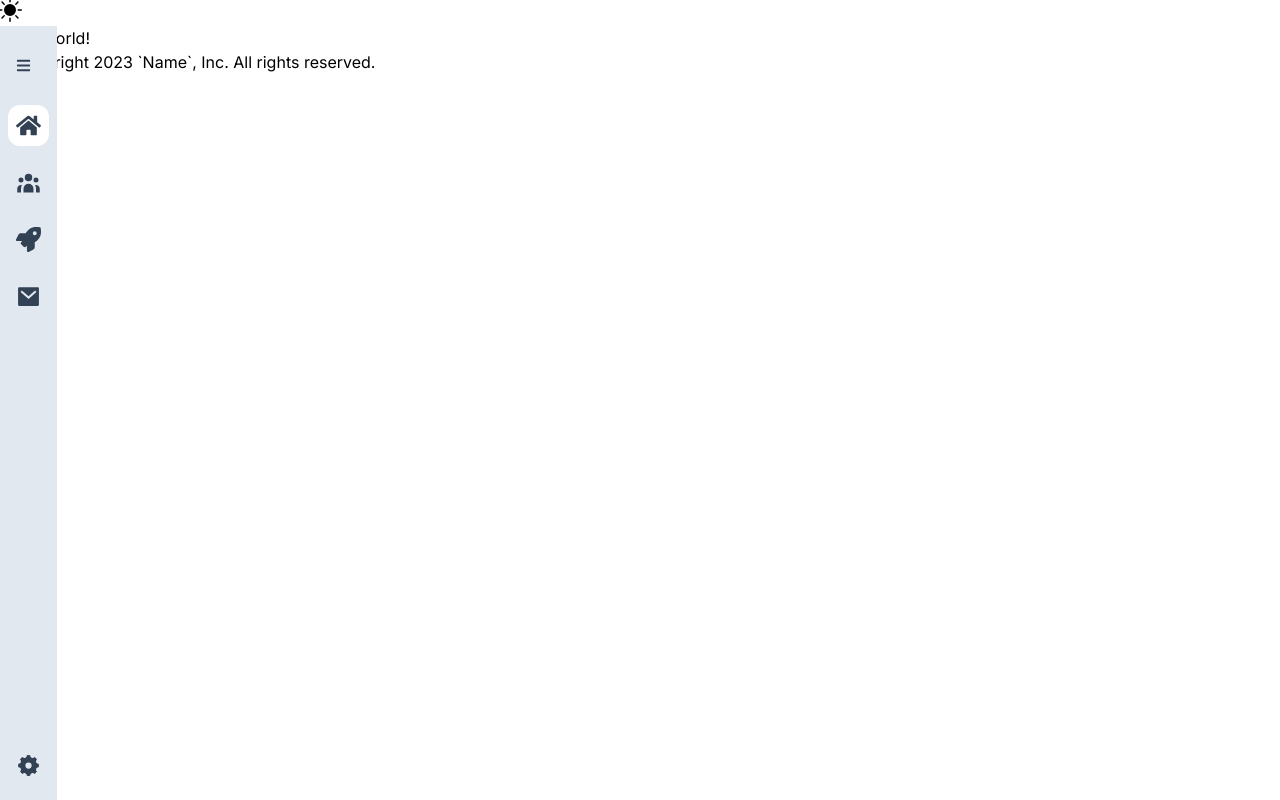
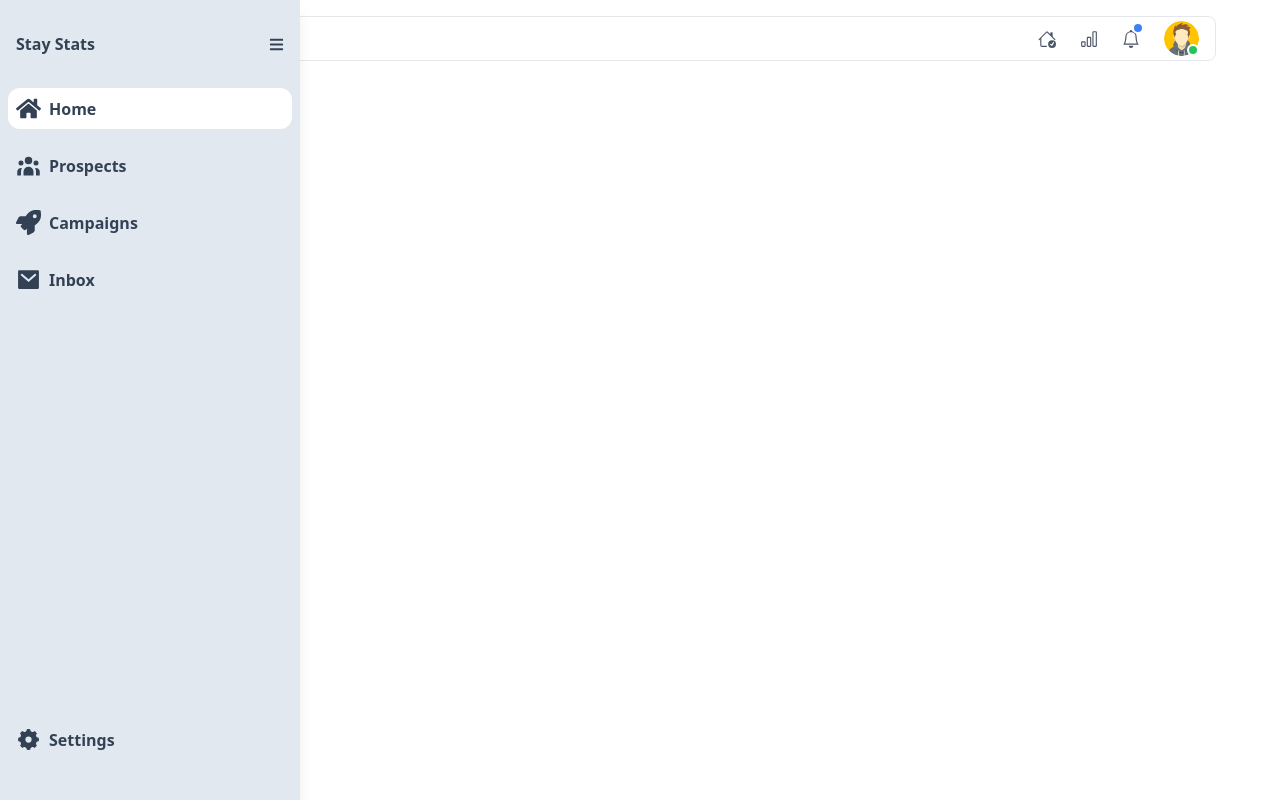
Before and after one commit to Subham-Maity/staystats, a Next.js app in the folder client/: page / in a window 1280 px wide. Built offline with nearby package versions, Linux system fonts and the light colour scheme.

Commit message:
added navbar

```diff
--- a/client/src/app/layout.tsx
+++ b/client/src/app/layout.tsx
@@ -1,14 +1,16 @@
+"use client"
+
+import React, { useState } from "react";
 import Navbar from "@/components/navbar/Navbar";
 import Sidebar from "@/components/navbar/Sidebar";
 import "./globals.css";
-import type {Metadata} from "next";
-import {Inter} from "next/font/google";
+import type { Metadata } from "next";
+import { Inter } from "next/font/google";
 import Footer from "@/components/footer/Footer";
 import Providers from "@/app/providers";
 import ThemeSwitcher from "@/components/mode/Switcher";
-import React from "react";
 
-const inter = Inter({subsets: ["latin"]});
+const inter = Inter({ subsets: ["latin"] });
 
 export const metadata: Metadata = {
   title: "Stay Stats",
@@ -20,16 +22,20 @@ export default function RootLayout({
 }: {
   children: React.ReactNode;
 }) {
+  const [isSidebarOpen, setIsSidebarOpen] = useState(false);
+
+  const toggleSidebar = () => {
+    console.log("toggle sidebar");
+    setIsSidebarOpen(!isSidebarOpen);
+  };
+
   return (
-        <html lang="en">
-        <body className={inter.className}>
-        <Providers>
-            <Navbar/>
-            <Sidebar/>
-            {children}
-            <Footer/>
-        </Providers>
-        </body>
-        </html>
+    <div className="flex">
+      <Sidebar isSidebarOpen={isSidebarOpen} toggleSidebar={toggleSidebar} />
+      <div className="flex flex-col justify-start items-center w-full">
+        <Navbar isSidebarOpen={isSidebarOpen} toggleSidebar={toggleSidebar} />
+        <div className="w-[90%]">{children}</div>
+      </div>
+    </div>
   );
 }
--- a/client/src/components/navbar/Navbar.tsx
+++ b/client/src/components/navbar/Navbar.tsx
@@ -1,12 +1,141 @@
-import React from 'react';
-import ThemeSwitcher from "@/components/mode/Switcher";
+// import React from 'react';
+// import ThemeSwitcher from "@/components/mode/Switcher";
 
-const Navbar = () => {
-    return (
-        <div>
-            <ThemeSwitcher/>
+// const Navbar = () => {
+//     return (
+//         <div>
+//             <ThemeSwitcher/>
+//         </div>
+//     );
+// };
+
+// export default Navbar;
+
+
+"use client";
+import React, { useState, useRef, useEffect } from "react";
+import { usePathname } from "next/navigation";
+import { motion } from "framer-motion";
+import { RiMenuUnfoldFill } from "react-icons/ri";
+import { BsBell, BsBarChart, BsDot, BsHouseCheck } from "react-icons/bs";
+import { MdOutlineTipsAndUpdates, MdLogout } from "react-icons/md";
+import Image from "next/image";
+// import Breadcrumbs from "./Breadcrumbs";
+import profileImage from "../../../public/assets/avatar01.png";
+
+
+
+
+
+const Navbar = ({ toggleSidebar, isSidebarOpen }: any) => {
+  const [isProfileDropDownOpen, setIsProfileDropDownOpen] = useState(false);
+  const [pathName, setPathName] = useState("");
+
+  const profileDropdownRef = useRef(null);
+
+  const toggleDropdown = () => {
+    console.log("toggle dropdown");
+    setIsProfileDropDownOpen(!isProfileDropDownOpen);
+  };
+
+  const logoutHandler = () => {
+    // signOut();
+    console.log("logout");
+  };
+  console.log("Application re rendering");
+
+  const pathname = usePathname();
+
+  useEffect(() => {
+    setPathName(pathname);
+  }, [setPathName, pathname]);
+
+  useEffect(() => {
+    const handleClickOutside = (event: any) => {
+      console.log("handle click outside");
+      if (
+          profileDropdownRef.current &&
+          // @ts-ignore
+        !profileDropdownRef.current.contains(event.target)
+      ) {
+        setIsProfileDropDownOpen(false);
+      }
+    };
+
+    document.addEventListener("click", handleClickOutside);
+
+    return () => {
+      document.removeEventListener("click", handleClickOutside);
+    };
+  }, []);
+  return (
+    <div className="flex flex-col gap-2 cursor-pointer mt-4 text-gray-600 w-[90%]">
+      <div className="navbar flex justify-between items-center px-4 py-1 bg-white border border-sm rounded-lg">
+        <div className="flex items-center justify-around gap-6">
+          <RiMenuUnfoldFill
+            size={18}
+            onClick={() => {
+              toggleSidebar();
+            }}
+            className={`block lg:hidden`}
+          />
+          <MdOutlineTipsAndUpdates size={18} />
         </div>
-    );
+        <div className="flex items-center justify-around gap-6">
+          <BsHouseCheck size={18} />
+          <BsBarChart size={18} />
+          <div className="relative">
+            <span className="absolute rounded-full h-3 w-3 bg-blue-500 border-2 border-white -top-2 -right-1"></span>
+            <BsBell size={18} />
+          </div>
+          <div className="relative" ref={profileDropdownRef}>
+            <span className="absolute rounded-full h-3 w-3 bg-green-500 border-2 border-white right-0 bottom-0"></span>
+            <Image
+              src={profileImage}
+              height={35}
+              width={35 }
+              alt="Image"
+              className="rounded-full cursor-pointer"
+              onClick={toggleDropdown}
+            />
+            {isProfileDropDownOpen && (
+              <motion.div
+                initial={{ x: 20, y: -10, scale: 0.8 }}
+                animate={{ x: 0, y: 0, scale: 1 }}
+                transition={{
+                  duration: 0.4,
+                  ease: [0, 0.71, 0.2, 1.01],
+                }}
+                className="absolute right-0 mt-2 bg-white border border-gray-300 rounded-lg shadow-lg py-2 w-[200px]"
+              >
+                <div className="flex items-center gap-4 px-4 py-2">
+                  <Image
+                    src={profileImage}
+                    height={35}
+                    width={35}
+                    alt="Image"
+                    className="rounded-full"
+                  />
+                  <div>
+                    <p className="font-semibold text-sm">John Doe</p>
+                    <p className="text-gray-500 text-xs">Software Engineer</p>
+                  </div>
+                </div>
+                <hr className="border-gray-300" />
+                <div
+                  onClick={logoutHandler}
+                  className="px-4 py-2 text-sm hover:text-red-700 flex items-center gap-2 text-gray-600"
+                >
+                  <MdLogout size={20} className="inline-block mr-2" />
+                  Logout
+                </div>
+              </motion.div>
+            )}
+          </div>
+        </div>
+      </div>
+    </div>
+  );
 };
 
 export default Navbar;
```
Also changed, not shown: client/src/components/navbar/Sidebar.tsx (+6 -1 lines), client/public/assets/avatar01.png (added). Lines whose indentation alone changed are shown as unchanged.
